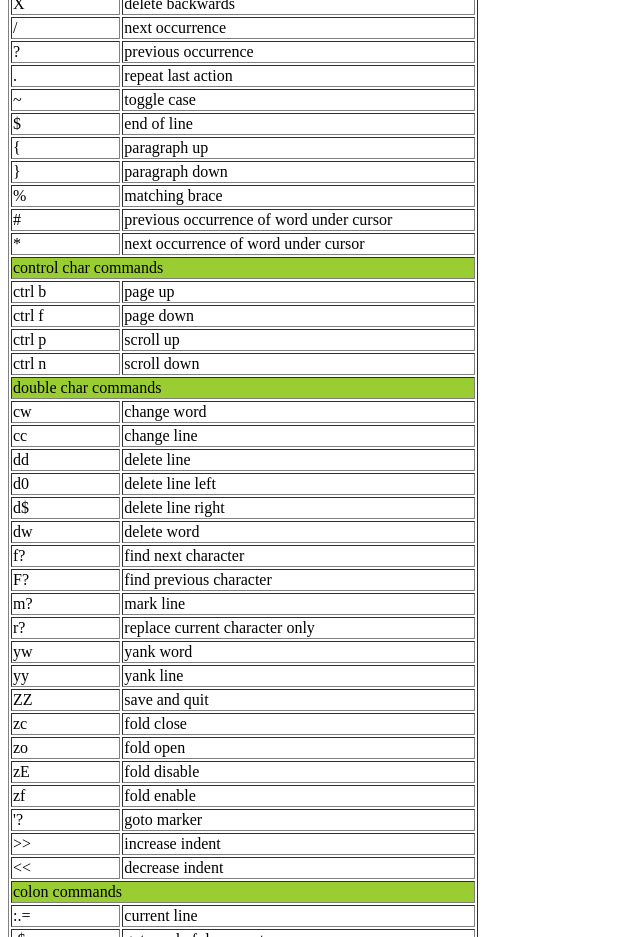
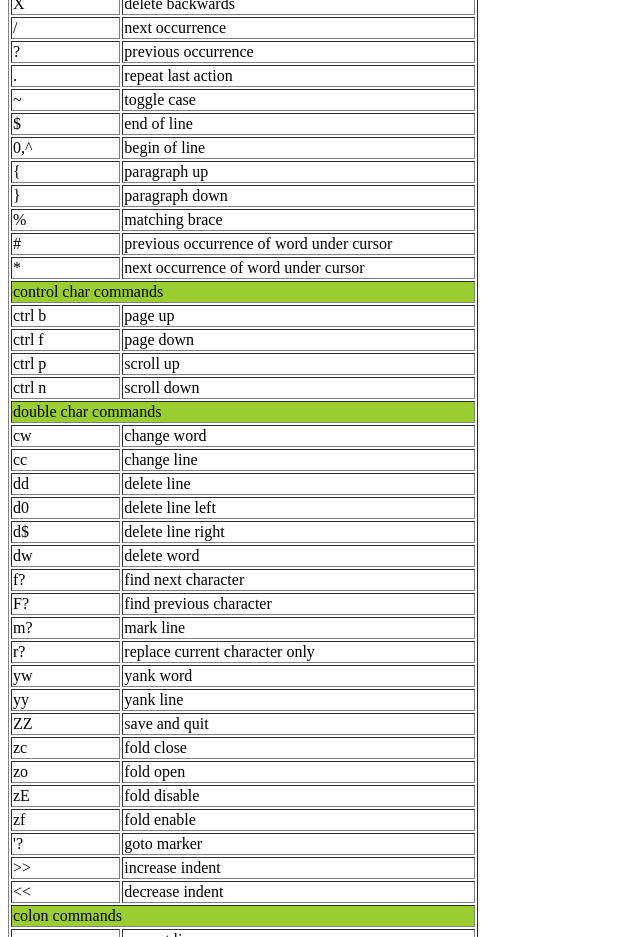
Before and after one commit to antonvw/syncped, a plain HTML site: page syncped.htm in a window 1280 px wide. Shown: the part 1580-2517 px from the top of the page, without its empty margins (0-640 px from the left). Drawn offline with Linux system fonts and the light colour scheme.

Commit message:
added vi command

```diff
--- a/syncped.htm
+++ b/syncped.htm
@@ -164,6 +164,7 @@ Char buffers are not yet supported.
 <tr><td>.</td><td>repeat last action</td></tr>
 <tr><td>~</td><td>toggle case</td></tr>
 <tr><td>$</td><td>end of line</td></tr>
+<tr><td>0,^</td><td>begin of line</td></tr>
 <tr><td>{</td><td>paragraph up</td></tr>
 <tr><td>}</td><td>paragraph down</td></tr>
 <tr><td>%</td><td>matching brace</td></tr>
```
